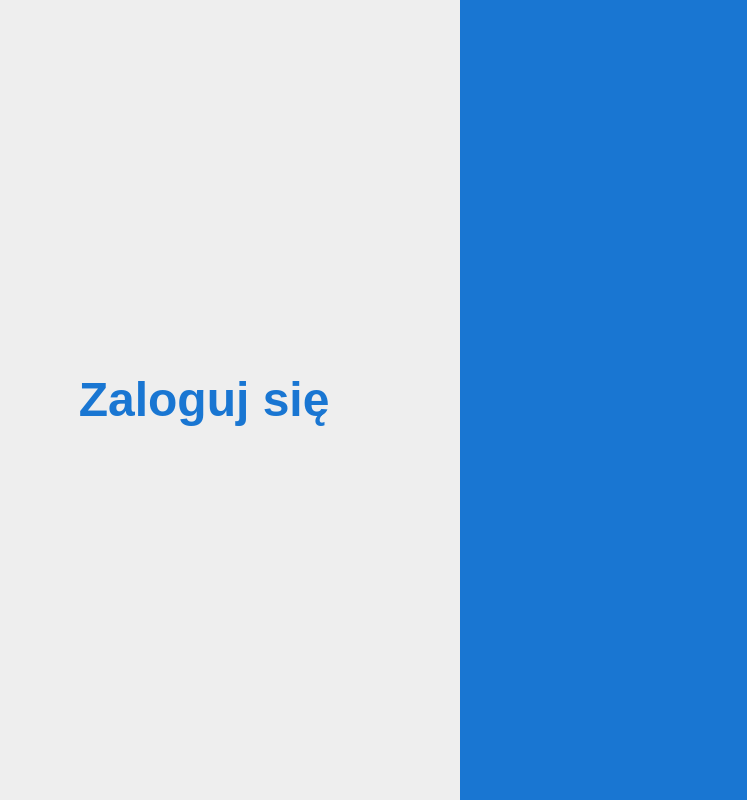
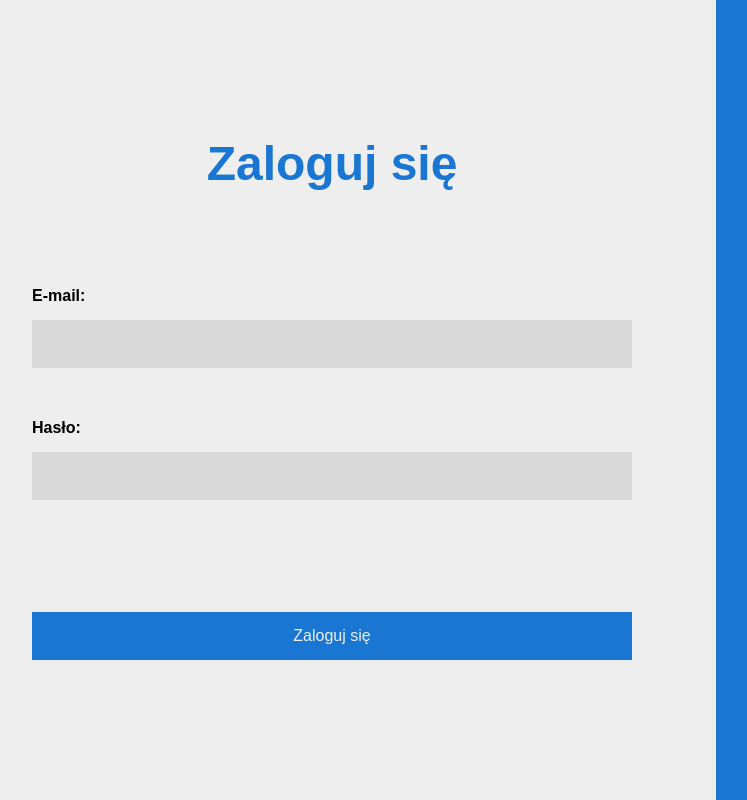
Before and after one commit to Uzyxen/online-shop, a Nuxt app: page /logowanie in a window 1280 px wide. Shown: the whole page, without its empty margins (52-799 px from the left). Built offline with nearby package versions, Linux system fonts and the light colour scheme.

Commit message:
create simple form

```diff
--- /dev/null
+++ b/components/Inputs/ValidateInput.vue
@@ -0,0 +1,13 @@
+<template>
+    <div class="flex flex-col gap-3">
+        <p class="text-base font-semibold">{{ caption }}</p>
+        <input :type="type" class="w-[600px] p-3 bg-gray">
+    </div>
+</template>
+
+<script setup>
+    defineProps({
+        caption: String,
+        type: String
+    })
+</script>
--- a/components/UI/Header.vue
+++ b/components/UI/Header.vue
@@ -49,5 +49,5 @@
 </template>
 
 <script setup>
-    const isLogged = ref(true);
+    const isLogged = ref(false);
 </script>
--- a/pages/logowanie/index.vue
+++ b/pages/logowanie/index.vue
@@ -1,14 +1,17 @@
 <template>
     <div class="flex h-[100vh]">
-        <div class="w-2/3 flex flex-col justify-center items-center">
-            <h2 class="text-5xl font-semibold text-blue">Zaloguj się</h2>
+        <div class="w-3/5 flex flex-col justify-center items-center">
+            <h2 class="text-5xl font-semibold text-blue mb-24">Zaloguj się</h2>
 
-            <form>
+            <form class="flex flex-col gap-12">
+                <ValidateInput caption="E-mail:" type="email" />
+                <ValidateInput caption="Hasło:" type="password" />
 
+                <PrimaryButton class="w-full mt-16 h-12">Zaloguj się</PrimaryButton>
             </form>
         </div>
 
-        <div class="bg-blue size-full">
+        <div class="bg-blue w-2/5 h-full">
 
         </div>
     </div>
```
